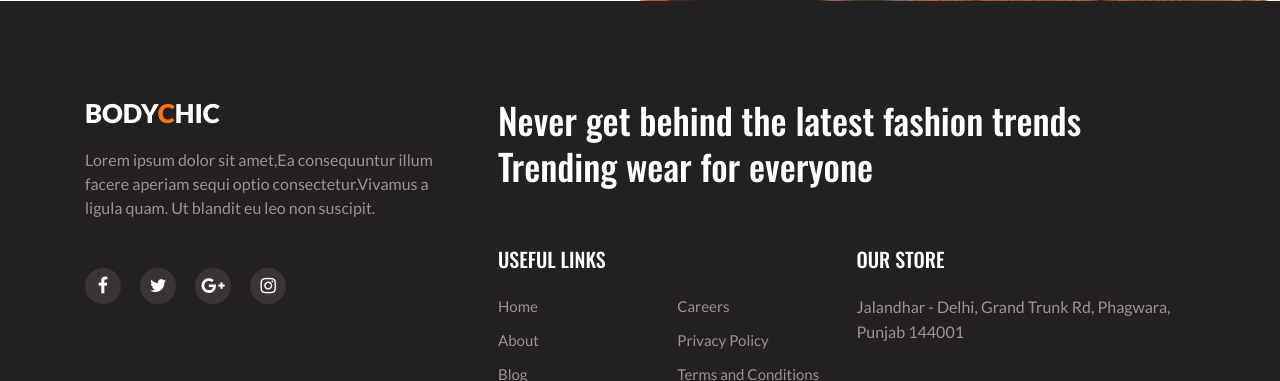
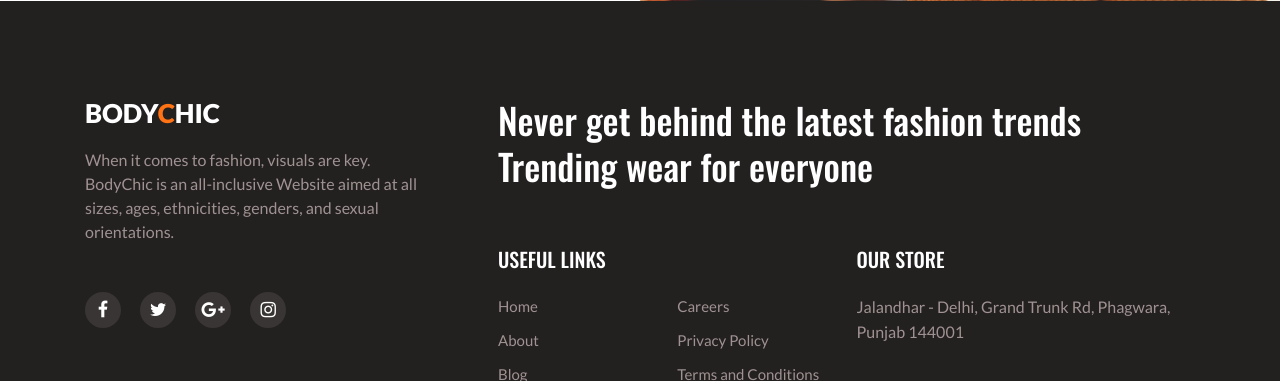
Before and after one commit to HarsikaKumari/BodyChic, a PHP site: page /index.php in a window 1280 px wide. Shown: the part 6119-6500 px from the top of the page. Run offline with PHP 8.4, Linux system fonts and the light colour scheme; some libraries are stand-ins or nearby versions.

Commit message:
chore(footer): update footer text on all pages

```diff
--- a/footer.php
+++ b/footer.php
@@ -10,8 +10,7 @@
                                     <a class="navbar-brand" href="#index.php">
                                         <img src="image-path" alt="Your logo" title="Your logo" style="height:35px;" />
                                     </a> -->
-                    <p>Lorem ipsum dolor sit amet,Ea consequuntur illum facere aperiam sequi optio consectetur.Vivamus
-                        a ligula quam. Ut blandit eu leo non suscipit. </p>
+                    <p>When it comes to fashion, visuals are key. BodyChic is an all-inclusive Website aimed at all sizes, ages, ethnicities, genders, and sexual orientations.</p>
                     <ul class="social-footerhny mt-lg-5 mt-4">
 
                         <li><a class="facebook" href="#"><span class="fa fa-facebook" aria-hidden="true"></span></a>
```
